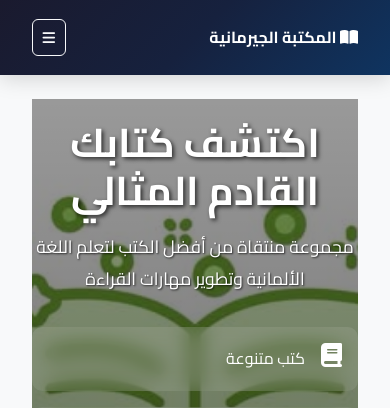
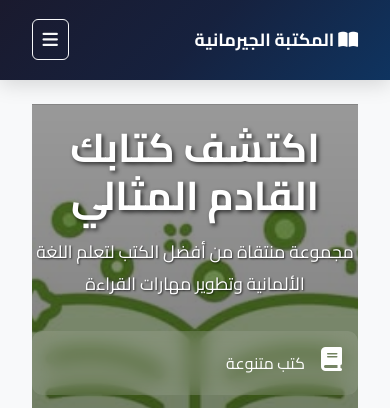
Before and after one commit to MarwanGithub/Boostore-Website, a Django app: page / in a window 390 px wide. Shown: the top 408 px of the page. Run offline with Django 4.2, Linux system fonts and the light colour scheme; data comes from the database, SQL or seed files in the repository; data that the repository does not hold is empty; some libraries are stand-ins or nearby versions.

Commit message:
feat: resized the hamburger button in header a little bit, may need to reduce its size later if i add button to header.

```diff
--- a/static/css/layout/_header.css
+++ b/static/css/layout/_header.css
@@ -20,7 +20,7 @@
 }
 
 .logo {
-    font-size: 1rem;
+    font-size: 1.1rem;
     font-weight: bold;
     color: white;
     text-decoration: none;
@@ -77,7 +77,7 @@
 
 /* Make header buttons smaller on mobile */
 .nav-toggle {
-    font-size: 0.9rem;
+    font-size: 1.1rem;
     padding: 0.4rem 0.6rem;
 }
 
```
